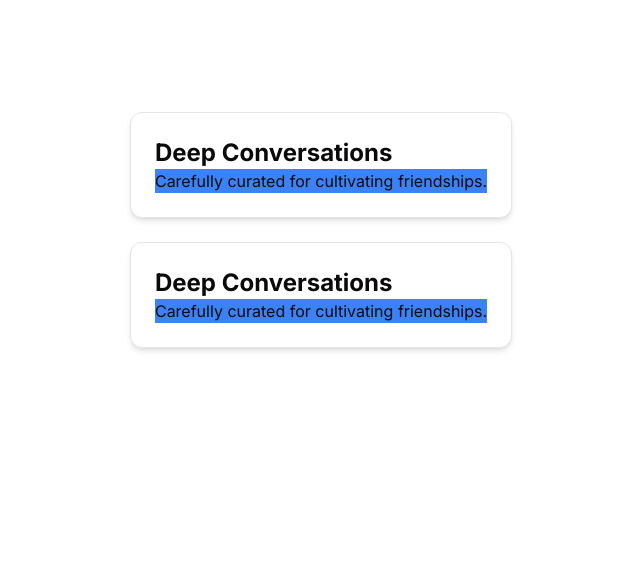
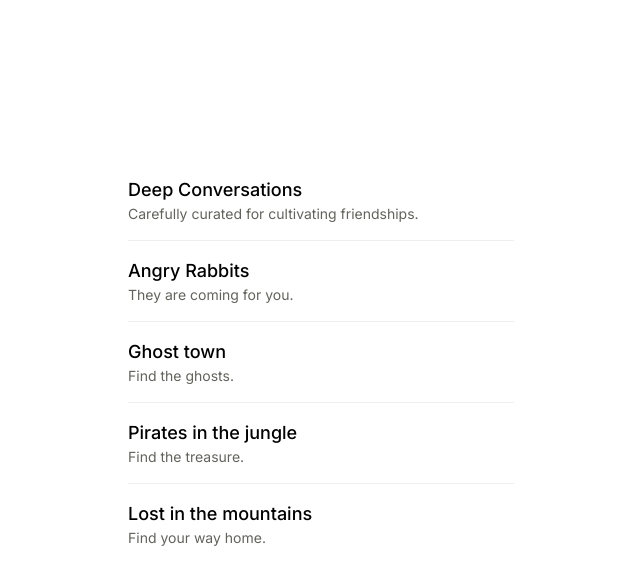
Before and after one commit to malikpiara/earnest, a Next.js app: page / in a window 1280 px wide. Shown: the top 584 px of the page, without its empty margins (319-959 px from the left). Built offline with nearby package versions, Linux system fonts and the light colour scheme.

Commit message:
Added and started tinkering with sharedLayout code example from animations.web.

```diff
--- a/app/globals.css
+++ b/app/globals.css
@@ -5,7 +5,7 @@
   @layer base {
     :root {
       --background: 0 0% 100%;
-      --foreground: 0 0% 3.9%;
+      --foreground: hsl(218, 53%, 17%);
 
       --card: 0 0% 100%;
       --card-foreground: 0 0% 3.9%;
@@ -74,3 +74,118 @@
       @apply bg-background text-foreground;
     }
   }
+
+
+.list {
+  position: relative;
+  display: flex;
+  width: 100%;
+  flex-direction: column;
+  align-items: center;
+  padding: 0;
+  margin: 48px 0;
+}
+
+.list li {
+  display: flex;
+  width: 386px;
+  cursor: pointer;
+  align-items: center;
+  gap: 16px;
+  padding: 0;
+}
+
+.game-wrapper {
+  display: flex;
+  flex-grow: 1;
+  align-items: center;
+  justify-content: space-between;
+  border-bottom: 1px solid #d4d6d861;
+}
+
+.list li:last-of-type .game-wrapper {
+  border: none;
+}
+
+.content-wrapper {
+  display: flex;
+  flex-direction: column;
+  padding: 16px 0;
+}
+
+.active-game .content-wrapper {
+  padding: 0;
+}
+
+.game-title {
+  font-size: 18px;
+  font-weight: 500;
+}
+
+.game-description {
+  font-size: 14px;
+  color: #63635d;
+}
+
+.button {
+  border-radius: 9999px;
+  background: #f1f0ef;
+  padding: 4px 12px;
+  font-size: 12px;
+  font-weight: 600;
+  color: #007aff;
+}
+
+.active-game {
+  position: absolute;
+  inset: 0;
+  display: grid;
+  place-items: center;
+  z-index: 10;
+}
+
+.active-game .inner {
+  display: flex;
+  height: fit-content;
+  width: 100vw;
+  height: 100vh;
+  cursor: pointer;
+  flex-direction: column;
+  align-items: flex-start;
+  gap: 16px;
+  overflow: hidden;
+  background: white;
+  padding: 16px;
+}
+
+.header {
+  display: flex;
+  width: 100%;
+  align-items: center;
+  gap: 16px;
+}
+
+.header-inner {
+  display: flex;
+  flex-grow: 1;
+  align-items: center;
+  justify-content: space-between;
+}
+
+.long-description {
+  font-size: 14px;
+  color: #63635d;
+}
+
+.overlay {
+  pointer-events: none;
+  position: absolute;
+  inset: 0;
+  z-index: 10;
+  background: rgba(0, 0, 0, 0.2);
+}
+
+body {
+  -webkit-font-smoothing: antialiased;
+  -moz-osx-font-smoothing: grayscale;
+}
--- a/app/page.js
+++ b/app/page.js
@@ -1,12 +1,12 @@
 import CategoryComponent from "@/components/itemCard";
+import SharedLayout from "@/components/sharedLayout";
 
 export default function Home() {
   return (
     <main className="flex min-h-screen flex-col items-center m-4 md:p-24 gap-6">
 
-      <CategoryComponent title='Deep Conversations' description='Carefully curated for cultivating friendships.'/>
 
-      <CategoryComponent title='Deep Conversations' description='Carefully curated for cultivating friendships.'/>
+      <SharedLayout/>
     </main>
   );
 }
--- a/components/itemCard.js
+++ b/components/itemCard.js
@@ -6,22 +6,35 @@ import { useState } from "react";
 export default function CategoryComponent({title= 'Deep Conversations', description='Carefully curated for cultivating friendships.'}) {
   const [open, setOpen] = useState(false);
   return (
-    <motion.div onClick={() => setOpen((o) => !o)}
+    <motion.div
+    whileTap={{ scale: 0.98 }}
+    onClick={() => setOpen((o) => !o)}
+    initial={{ opacity: 0 }}
+            animate={{ opacity: 1 }}
+            exit={{ opacity: 0 }}
       className={
         open
-          ? 'fixed inset-0 h-screen w-screen bg-red-500'
+          ? ' inset-0 '
           : 'opacity-100'
       } layout>
-    <Card className={open ? "flex flex-row items-center gap-6 p-6 bg-background rounded-xl shadow-md wrapper " : "flex flex-row items-center gap-6 p-6 bg-background rounded-xl shadow-md wrapper cursor-pointer"}>
+    <Card className={open ? "flex flex-row items-center gap-6 p-6 bg-background shadow-md wrapper w-screen h-screen rounded-none" : "flex flex-row items-center gap-6 p-6 bg-background rounded-xl shadow-md wrapper cursor-pointer"}>
       <div>
-        <h3 className="text-2xl font-bold text-foreground">{title}</h3>
-        <p className={open
-          ? ' bg-red-500'
-          : 'bg-blue-500'
-      }>{description}</p>
+        <div className="cardText">
+        <motion.h3 className="text-2xl font-bold text-foreground">{title}</motion.h3>
+        <motion.p className={open
+          ? 'opacity-100'
+          : 'opacity-100'
+      }>{description}</motion.p>
+        </div>
       {open && <>
-      <p>A wide space of possibilities obstructs our ability to reason and creates room for bad decisions. Its easy to think through the trade-offs and consequences of picking one option when we have four. When we have hundred, our ability to reason becomes crippled. We do nott have time or capacity to fully consider every option.</p></>}
+      <motion.div>
+      <motion.p className="text-gray-500">A wide space of possibilities obstructs our ability to reason and creates room for bad decisions. Its easy to think through the trade-offs and consequences of picking one option when we have four. When we have hundred, our ability to reason becomes crippled. We do nott have time or capacity to fully consider every option.</motion.p>
+      </motion.div>
+      </>
+      }
       </div>
+
+
 
     </Card>
         </motion.div>
--- /dev/null
+++ b/components/sharedLayout.js
@@ -0,0 +1,152 @@
+'use client';
+import { useEffect, useState } from "react";
+import { motion, AnimatePresence } from "framer-motion";
+
+export default function SharedLayout() {
+  const [activeGame, setActiveGame] = useState(null);
+
+  useEffect(() => {
+    function onKeyDown(event) {
+      if (event.key === "Escape") {
+        setActiveGame(null);
+      }
+    }
+
+    window.addEventListener("keydown", onKeyDown);
+    return () => window.removeEventListener("keydown", onKeyDown);
+  }, []);
+
+  return (
+    <>
+      <AnimatePresence>
+        {activeGame ? (
+          <motion.div
+            initial={{ opacity: 0 }}
+            animate={{ opacity: 1 }}
+            exit={{ opacity: 0 }}
+            className="overlay"
+          />
+        ) : null}
+      </AnimatePresence>
+      <AnimatePresence>
+        {activeGame ? (
+          <div className="active-game">
+            <motion.div
+              layoutId={`card-${activeGame.title}`}
+              className="inner"
+              style={{ borderRadius: 0 }}
+            >
+              <div className="header">
+
+                <div className="header-inner">
+                  <div className="content-wrapper">
+                    <motion.h2
+                      layoutId={`title-${activeGame.title}`}
+                      className="game-title"
+                    >
+                      {activeGame.title}
+                    </motion.h2>
+                    <motion.p
+                      layoutId={`description-${activeGame.title}`}
+                      className="game-description"
+                    >
+                      {activeGame.description}
+                    </motion.p>
+                  </div>
+                  <motion.button
+                    layoutId={`button-${activeGame.title}`}
+                    className="button"
+                  >
+                    X
+                  </motion.button>
+                </div>
+              </div>
+              <motion.p
+                layout
+                initial={{ opacity: 0 }}
+                animate={{ opacity: 1 }}
+                exit={{ opacity: 0, transition: { duration: 0.05 } }}
+                className="long-description"
+              >
+                {activeGame.longDescription}
+              </motion.p>
+            </motion.div>
+          </div>
+        ) : null}
+      </AnimatePresence>
+      <ul className="list">
+        {GAMES.map((game) => (
+          <motion.li
+            layoutId={`card-${game.title}`}
+            key={game.title}
+            onClick={() => setActiveGame(game)}
+            style={{ borderRadius: 8 }}
+          >
+
+            <div className="game-wrapper">
+              <div className="content-wrapper">
+                <motion.h2
+                  layoutId={`title-${game.title}`}
+                  className="game-title"
+                >
+                  {game.title}
+                </motion.h2>
+                <motion.p
+                  layoutId={`description-${game.title}`}
+                  className="game-description"
+                >
+                  {game.description}
+                </motion.p>
+              </div>
+
+            </div>
+          </motion.li>
+        ))}
+      </ul>
+    </>
+  );
+}
+
+const GAMES = [
+  {
+    title: "Deep Conversations",
+    description: "Carefully curated for cultivating friendships.",
+    longDescription:
+      "A wide space of possibilities obstructs our ability to reason and creates room for bad decisions. Its easy to think through the trade-offs and consequences of picking one option when we have four. When we have hundred, our ability to reason becomes crippled. We do nott have time or capacity to fully consider every option.",
+    image:
+      "https://animations-on-the-web-git-how-i-use-3066e1-emilkowalski-s-team.vercel.app/how-i-use-framer-motion/how-i-code-animations/space.png",
+  },
+  {
+    title: "Angry Rabbits",
+    description: "They are coming for you.",
+    longDescription:
+      "The rabbits are angry and they are coming for you. You have to defend yourself with your carrot gun. The game is not simple, you have to be fast and accurate to survive.",
+    image:
+      "https://animations-on-the-web-git-how-i-use-3066e1-emilkowalski-s-team.vercel.app/how-i-use-framer-motion/how-i-code-animations/rabbit.png",
+  },
+  {
+    title: "Ghost town",
+    description: "Find the ghosts.",
+    longDescription:
+      "You are in a ghost town and you have to find the ghosts. But be careful, they are dangerous.",
+    image:
+      "https://animations-on-the-web-git-how-i-use-3066e1-emilkowalski-s-team.vercel.app/how-i-use-framer-motion/how-i-code-animations/ghost.webp",
+  },
+  {
+    title: "Pirates in the jungle",
+    description: "Find the treasure.",
+    longDescription:
+      "You are a pirate and you have to find the treasure in the jungle. But be careful, there are traps and wild animals.",
+    image:
+      "https://animations-on-the-web-git-how-i-use-3066e1-emilkowalski-s-team.vercel.app/how-i-use-framer-motion/how-i-code-animations/pirate.png",
+  },
+
+  {
+    title: "Lost in the mountains",
+    description: "Find your way home.",
+    longDescription:
+      "You are lost in the mountains and you have to find your way home. But be careful, there are dangerous animals and you can get lost.",
+    image:
+      "https://animations-on-the-web-git-how-i-use-3066e1-emilkowalski-s-team.vercel.app/how-i-use-framer-motion/how-i-code-animations/boy.webp",
+  },
+];
```
